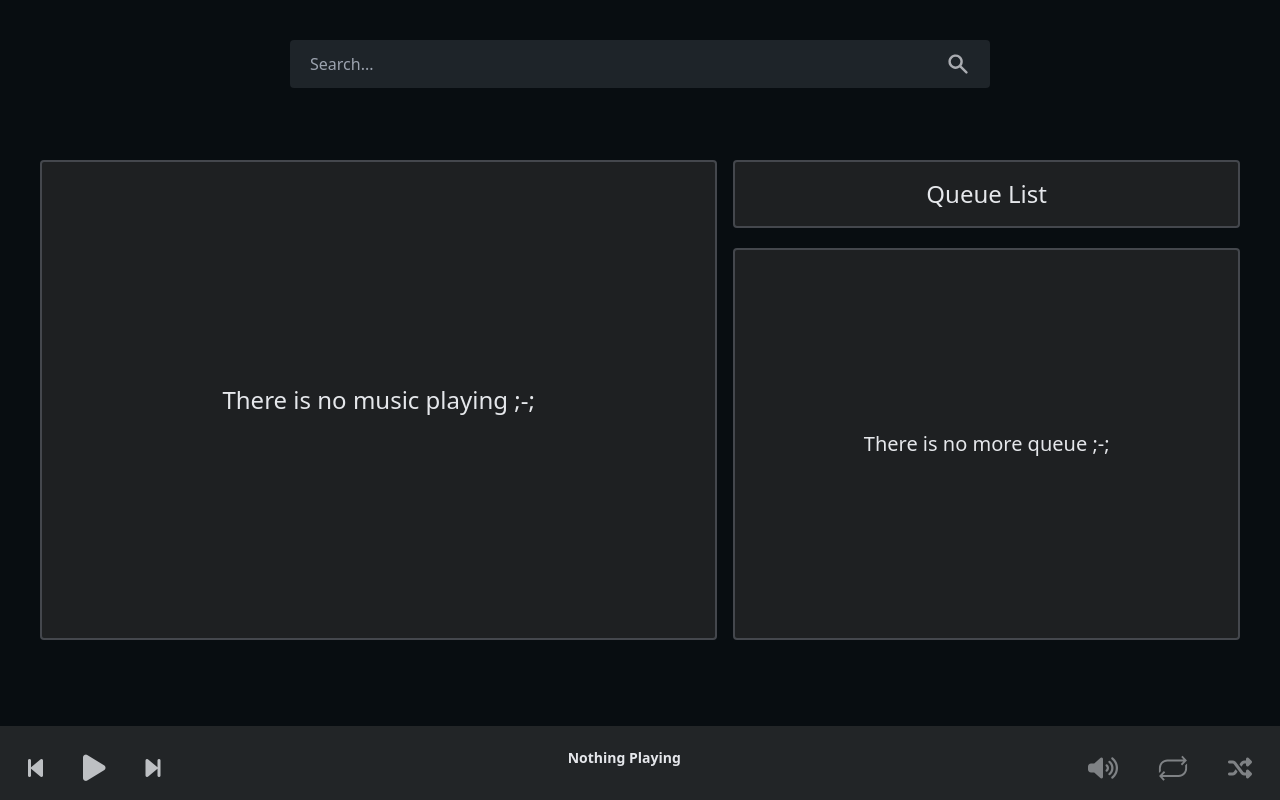
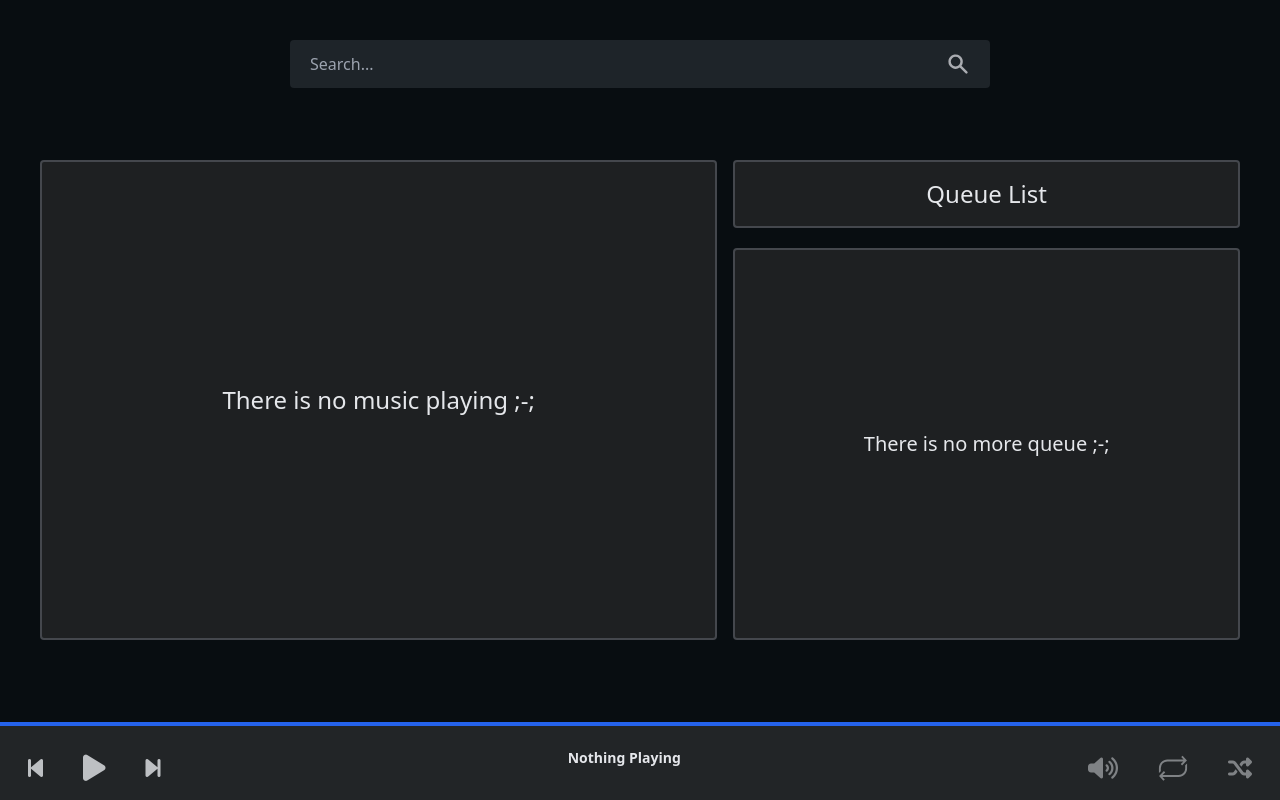
Before and after one commit to Vann-Dev/Youtube-Music-Player, a Next.js app: page / in a window 1280 px wide. Built offline with nearby package versions, Linux system fonts and the light colour scheme.

Commit message:
add some stuff

```diff
--- a/components/musicplayer.js
+++ b/components/musicplayer.js
@@ -65,8 +65,8 @@ export default function Musicplayer() {
         <>
             <MusicManager />
             <Script src="https://kit.fontawesome.com/c6b3c624ab.js" crossOrigin="anonymous"></Script>
-            <nav className="fixed bottom-0 w-full bg-[#222527] space-y-2">
-                <div id='playingStats' style={{ 'width': currentPosition }} className={`h-[2px] bg-indigo-500`}></div>
+            <nav className="fixed bottom-0 w-full bg-[#222527] space-y-2 border-t-blue-600 border-t-4">
+                <div id='playingStats' className={`h-[2px]`}></div>
                 <div className='flex items-center flex-row w-full md:justify-between gap-5 py-4 px-4 md:px-7 h-16'>
                     <div className='flex gap-7 md:gap-10 text-2xl text-gray-200/80'>
                         <button onClick={back} className=' hover:opacity-75'>
```
